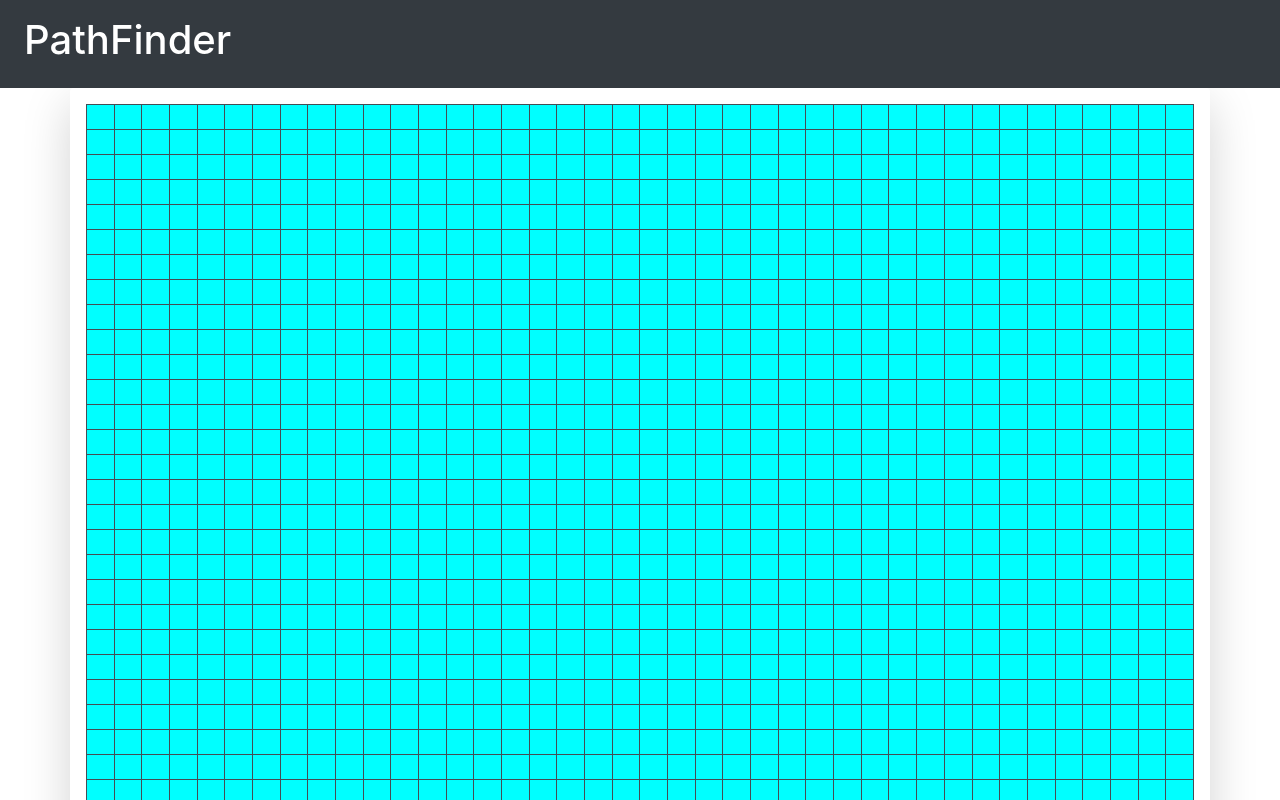
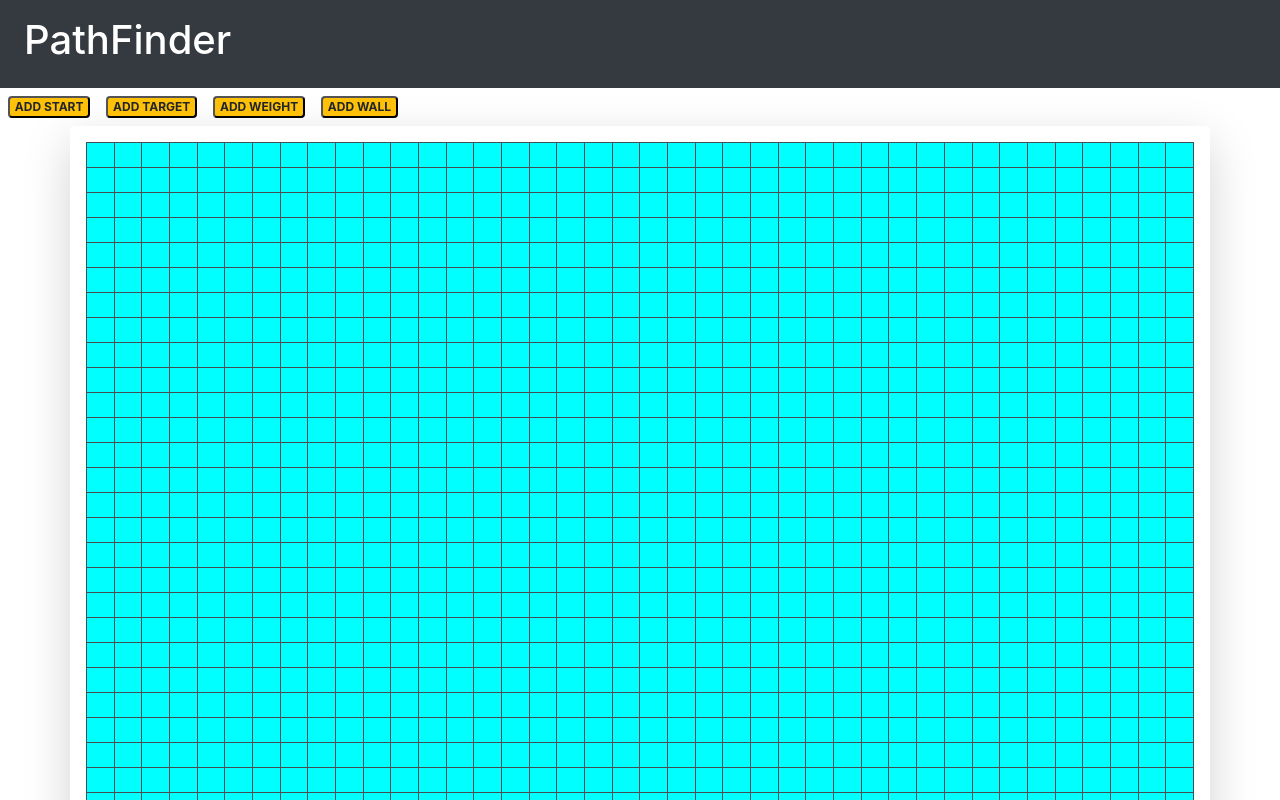
Before and after one commit to NiharikaVadlamudi/Path-Finding-Microsoft-Project-Team-Phoenix-, a React (Create React App) app: page / in a window 1280 px wide. Shown: the top 800 px of the page. Built offline with nearby package versions, Linux system fonts and the light colour scheme.

Commit message:
Added select and unselect feature for options for target, wall, weight and start

```diff
--- a/package.json
+++ b/package.json
@@ -6,6 +6,8 @@
     "@testing-library/jest-dom": "^4.2.4",
     "@testing-library/react": "^9.3.2",
     "@testing-library/user-event": "^7.1.2",
+    "bootstrap": "^4.5.0",
+    "node-sass": "^4.14.1",
     "react": "^16.13.1",
     "react-dom": "^16.13.1",
     "react-scripts": "3.4.1"
--- a/src/App.js
+++ b/src/App.js
@@ -1,17 +1,34 @@
 import React, { Component } from 'react';
 import NavBar from './components/NavBar.jsx';
 import Grid from './components/Grid.jsx';
-
+import Elements from './components/Elements.jsx'
 class App extends Component {
 
   state = {
-    isMouseDown: false
+    isMouseDown: false,
+    addElements: [
+      {id : 1, label:"ADD START", status:false},
+      {id : 2, label:"ADD TARGET", status: false },
+      {id : 3, label:"ADD WEIGHT", status: false},
+      {id : 4, label:"ADD WALL", status: false}
+    ]
   }
 
   handleMouseDown = () => {
     this.setState({isMouseDown: true});
   }
 
+  handleSelectOption = (element) => {
+    // console.log("Selected",element);
+    const elements = this.state.addElements.map(c=>{
+      c.status= c.id === element.id ? true : false
+      return c;
+    });
+    this.setState({elements})
+    // console.log(this.state.addElements);
+
+
+  }
   handleMouseUp = () => {
     this.setState({isMouseDown: false});
   }
@@ -20,7 +37,9 @@ class App extends Component {
     return (
       <div onMouseDown={() => this.handleMouseDown()} onMouseUp={() => this.handleMouseUp()}>
         <NavBar />
-        <Grid isMouseDown={this.state.isMouseDown}/>
+        <span>{this.state.addElements.map(el => <Elements key={el.id} el={el} onSelectOption={ this.handleSelectOption }/>)}</span>
+        <Grid isMouseDown={this.state.isMouseDown }/>
+
       </div>
      );
   }
--- a/src/components/Board.jsx
+++ b/src/components/Board.jsx
@@ -4,7 +4,7 @@ class Board extends Component {
 
     getBoard = (rows, cols, status, clickFunc) => {
         const tr = [];
-        console.log(status[0][0])
+        // console.log(status[0][0])
         for (let r = 0; r < rows; r++) {
             const td = [];
             for (let c = 0; c < cols; c++) {
--- /dev/null
+++ b/src/components/Elements.jsx
@@ -0,0 +1,22 @@
+import React, { Component } from 'react';
+
+
+class Elements extends Component {
+
+
+    render() {
+
+        // console.log("props123", this.props);
+        let classes = "badge m-2 badge-";
+        classes += this.props.el.status === false ? "warning":"primary";
+
+
+        return (
+          <React.Fragment>
+          <button className={classes} onClick={() => this.props.onSelectOption(this.props.el)}> {this.props.el.label} </button>
+          </React.Fragment>
+        );
+    }
+}
+
+export default Elements;
--- a/src/components/Grid.jsx
+++ b/src/components/Grid.jsx
@@ -5,7 +5,8 @@ class Grid extends Component {
     state = {
         rows: 30,
         cols: 40,
-        status: []
+        status: [],
+        weight: []
     }
 
     constructor() {
```
Also changed, not shown: 1 other file (tests, documents, lock files or other folders).
